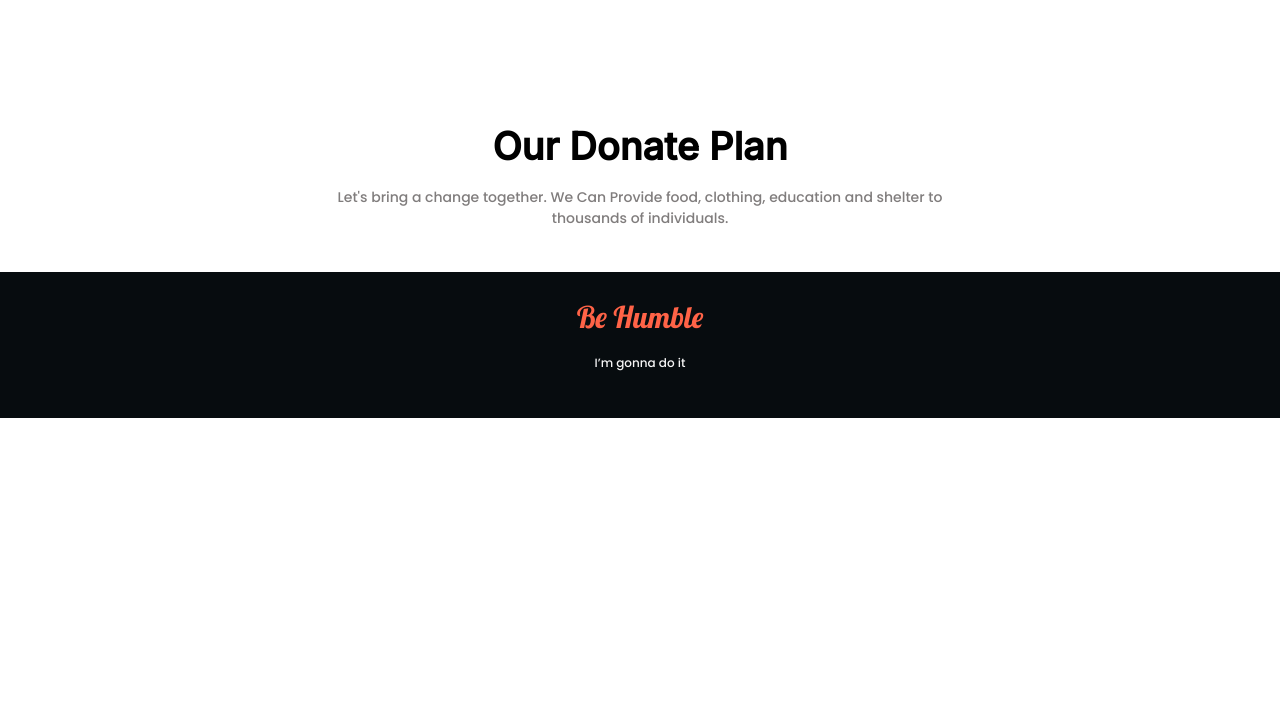
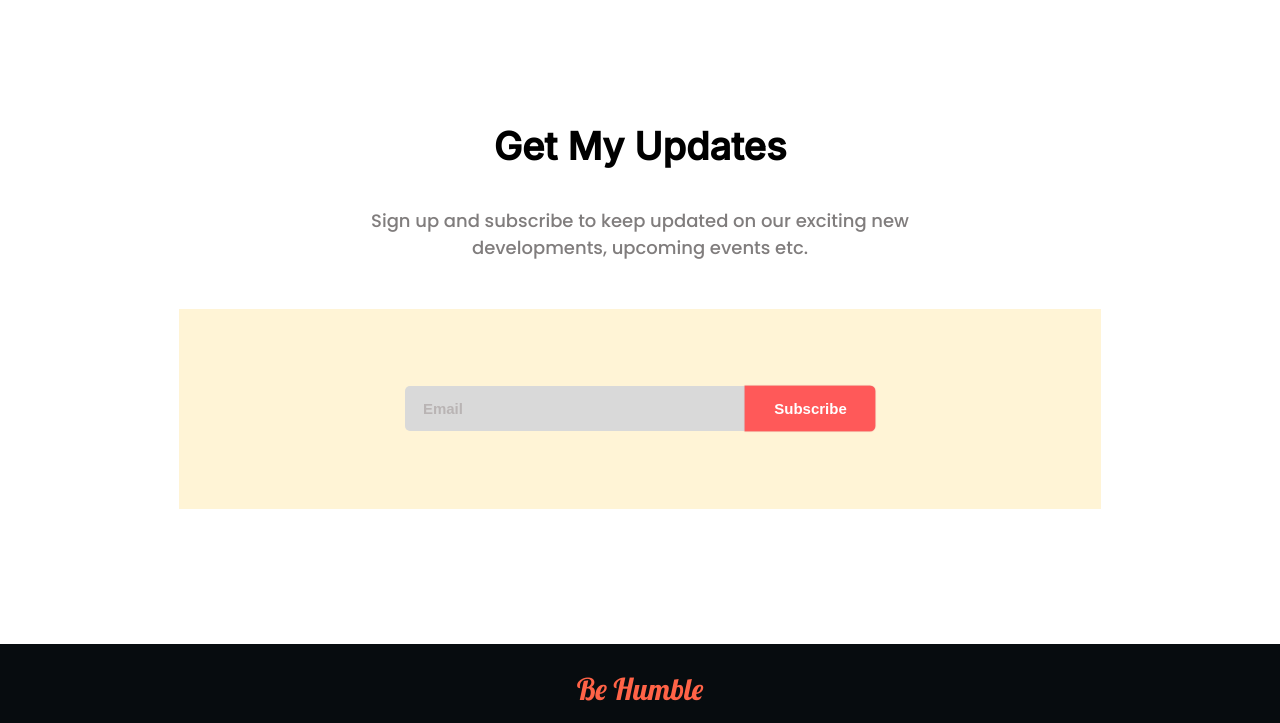
Before and after one commit to k-m-rahman/donate-today, a plain HTML site: page index.html in a window 1280 px wide. Shown: the part 1579-2302 px from the top of the page. Before the commit the page ends 1997 px from the top, so only its background shows below. Drawn offline with Linux system fonts and the light colour scheme.

Commit message:
added get my update section

```diff
--- a/index.html
+++ b/index.html
@@ -120,13 +120,18 @@
 
         <!-- Donate plan section ended -->
 
-        <section class="container-style" id="get-my-section">
-            <h2>Our Donate Plan</h2>
+        <section class="container-style" id="get-my-update">
+            <h2>Get My Updates</h2>
             <br>
-            <p>Let's bring a change together. We Can Provide food, clothing, education and shelter to thousands of
-                individuals.
-            </p>
+            <p>Sign up and subscribe to keep updated on our exciting new developments, upcoming events etc. </p>
             <br>
+            <form action="" class="form-style">
+                <input type="email" name="email" class="email email-subscribe-height" placeholder="Email">
+                <input type="submit" value="Subscribe" class="subscribe email-subscribe-height">
+
+            </form>
+
+
         </section>
 
     </main>
--- a/style.css
+++ b/style.css
@@ -38,11 +38,11 @@ p {
     background-color: orangered;
     border: none;
     padding: 10px;
-    border-radius: 8px;
+    border-radius: 5px;
     color: white;
     font-size: 18px;
     font-weight: 700;
-    box-shadow: 0 0 1px 1px rgb(237, 98, 98);
+    box-shadow: 0 0 0.7px 0.5px rgb(237, 98, 98);
 }
 
 .container-style {
@@ -216,9 +216,68 @@ header {
 
 /* donate plan section ended */
 
+/* get my updates section started */
+
+#get-my-update {
+    margin-bottom: 110px;
+}
+
+#get-my-update p {
+    margin-top: 20px;
+    font-size: 18px;
+}
+
+.form-style {
+    background-color: #FFF4D6;
+    height: 200px;
+    width: 75%;
+    display: flex;
+    align-items: center;
+    justify-content: center;
+    margin-top: 30px;
+}
 
 
 
+.email {
+    border: none;
+    border-top-left-radius: 5px;
+    border-bottom-left-radius: 5px;
+    font-size: 15px;
+    font-weight: 500;
+    padding-left: 2%;
+    width: 35%;
+    background-color: #D9D9D9;
+}
+
+.email:focus {
+
+    outline: none;
+}
+
+.email::placeholder {
+    font-weight: 600;
+    font-size: 15px;
+    color: #b9b4b4;
+}
+
+.subscribe {
+    background-color: #FF5959;
+    border: none;
+    border-top-right-radius: 5px;
+    border-bottom-right-radius: 5px;
+    color: white;
+    font-size: 15px;
+    font-weight: 700;
+    box-shadow: 0 0 0.7px 0.5px rgb(237, 98, 98);
+    width: 130px;
+}
+
+.email-subscribe-height {
+    height: 45px;
+}
+
+/* get my updates section ended */
 /* footer started */
 
 footer {
```
